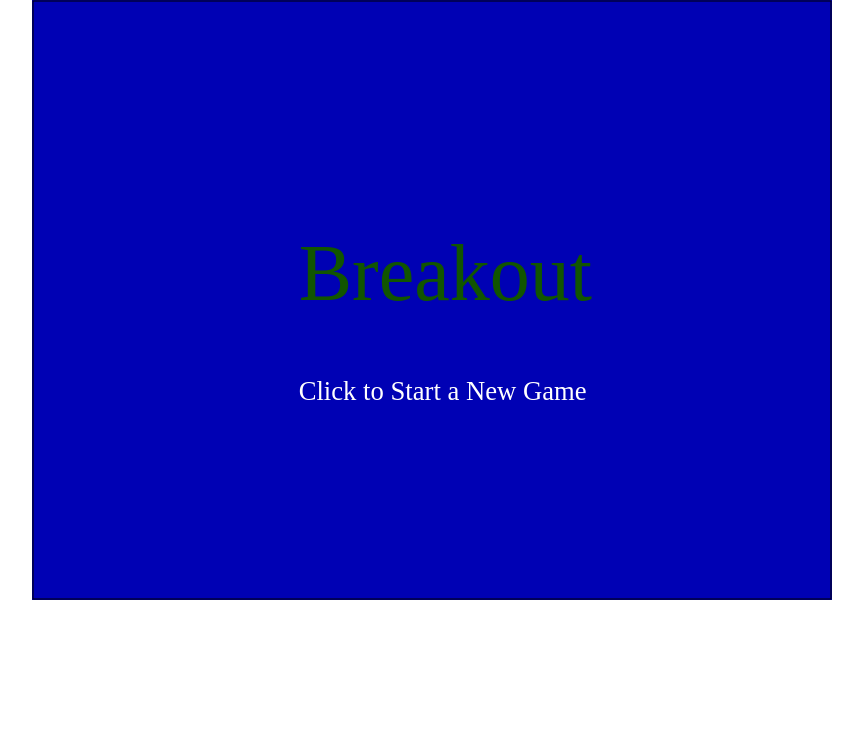
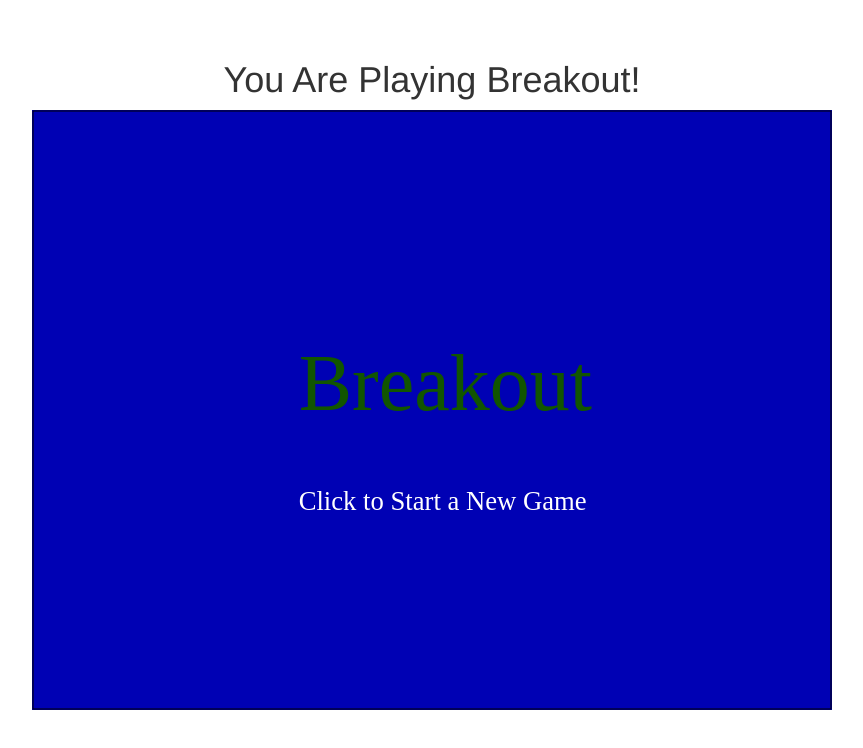
Before and after one commit to nlarion/breakoutClone, a plain HTML site: page index.html in a window 1280 px wide. Shown: the whole page, without its empty margins (208-1071 px from the left). Drawn offline with Linux system fonts and the light colour scheme.

Commit message:
Add header to page.

```diff
--- a/css/styles.css
+++ b/css/styles.css
@@ -1,3 +1,7 @@
 .canvasContainer {
   text-align: center;
 }
+
+h1 {
+  text-align: center;
+}
--- a/index.html
+++ b/index.html
@@ -12,6 +12,9 @@
     <script type="text/javascript" src="js/player.js"></script>
 </head>
 <body>
+  <br>
+  <br>
+  <h1>You Are Playing Breakout!</h1>
   <div class="container">
     <div class="canvasContainer"><canvas id="canvas" width="800" height="600"></canvas></div>
   </div>
```
